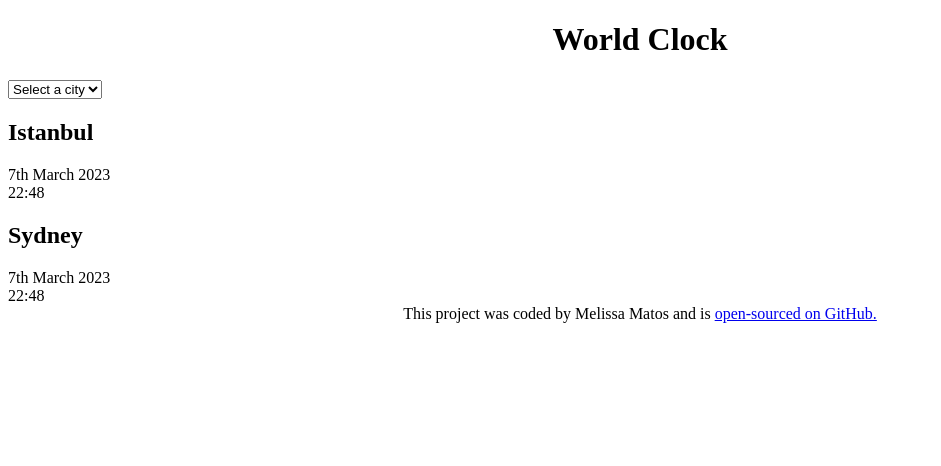
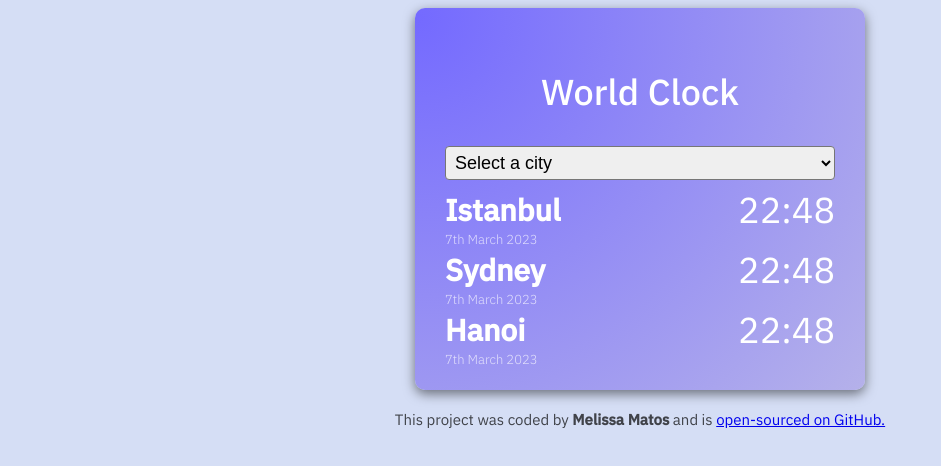
Before and after one commit to mmatos394/World-Clock, a plain HTML site: page index.html in a window 1280 px wide. Shown: the whole page, without its empty margins (0-941 px from the left). Drawn offline with Linux system fonts and the light colour scheme.

Commit message:
Added CSS styling

```diff
--- a/css/style.css
+++ b/css/style.css
@@ -1,6 +1,65 @@
+body {
+  background: #d5def5;
+  font-family: "IBM Plex Sans", sans-serif;
+}
+
+.container {
+  line-height: 60px;
+  background: radial-gradient(
+    939px at 0.7% 2.4%,
+    rgb(116, 106, 255) 0%,
+    rgb(221, 221, 221) 100.2%
+  );
+  max-width: 390px;
+  margin: 0 auto;
+  padding: 30px;
+  border-radius: 10px;
+  box-shadow: rgba(0, 0, 0, 0.5) 0px 4px 12px;
+}
+
 h1 {
   text-align: center;
+  font-size: 36px;
+  font-weight: 500;
+  color: white;
 }
+
+select {
+  display: block;
+  width: 100%;
+  border-radius: 4px;
+  padding: 5px;
+  font-size: 18px;
+}
+
+.city {
+  display: flex;
+  font-size: 20px;
+  font-weight: 400;
+  color: #fff;
+  justify-content: space-between;
+}
+
+h2 {
+  margin: 0;
+}
+
+.date {
+  margin: 0;
+  display: flex;
+  line-height: 0%;
+  font-weight: 300;
+  opacity: 0.7;
+  font-size: small;
+}
+
+.time {
+  font-size: 36px;
+  vertical-align: middle;
+}
+
 footer {
   text-align: center;
+  font-size: 15px;
+  color: rgba(0, 0, 0, 0.7);
 }
--- a/index.html
+++ b/index.html
@@ -5,6 +5,12 @@
     <meta http-equiv="X-UA-Compatible" content="IE=edge" />
     <meta name="viewport" content="width=device-width, initial-scale=1.0" />
     <link rel="stylesheet" href="css/style.css" />
+    <link rel="preconnect" href="https://fonts.googleapis.com" />
+    <link rel="preconnect" href="https://fonts.gstatic.com" crossorigin />
+    <link
+      href="https://fonts.googleapis.com/css2?family=IBM+Plex+Sans:wght@300;400;500&display=swap"
+      rel="stylesheet"
+    />
     <title>World Clock</title>
   </head>
   <body>
@@ -19,18 +25,31 @@
       </select>
 
       <div class="city">
-        <h2>Istanbul</h2>
-        <div class="date">7th March 2023</div>
+        <div>
+          <h2>Istanbul</h2>
+          <div class="date">7th March 2023</div>
+        </div>
         <div class="time">22:48</div>
       </div>
       <div class="city">
-        <h2>Sydney</h2>
-        <div class="date">7th March 2023</div>
+        <div>
+          <h2>Sydney</h2>
+          <div class="date">7th March 2023</div>
+        </div>
+        <div class="time">22:48</div>
+      </div>
+      <div class="city">
+        <div>
+          <h2>Hanoi</h2>
+          <div class="date">7th March 2023</div>
+        </div>
         <div class="time">22:48</div>
       </div>
     </div>
+
+    <br />
     <footer>
-      This project was coded by Melissa Matos and is
+      This project was coded by <strong>Melissa Matos</strong> and is
       <a href="https://github.com/mmatos394/World-Clock" target="_blank"
         >open-sourced on GitHub.</a
       >
```
